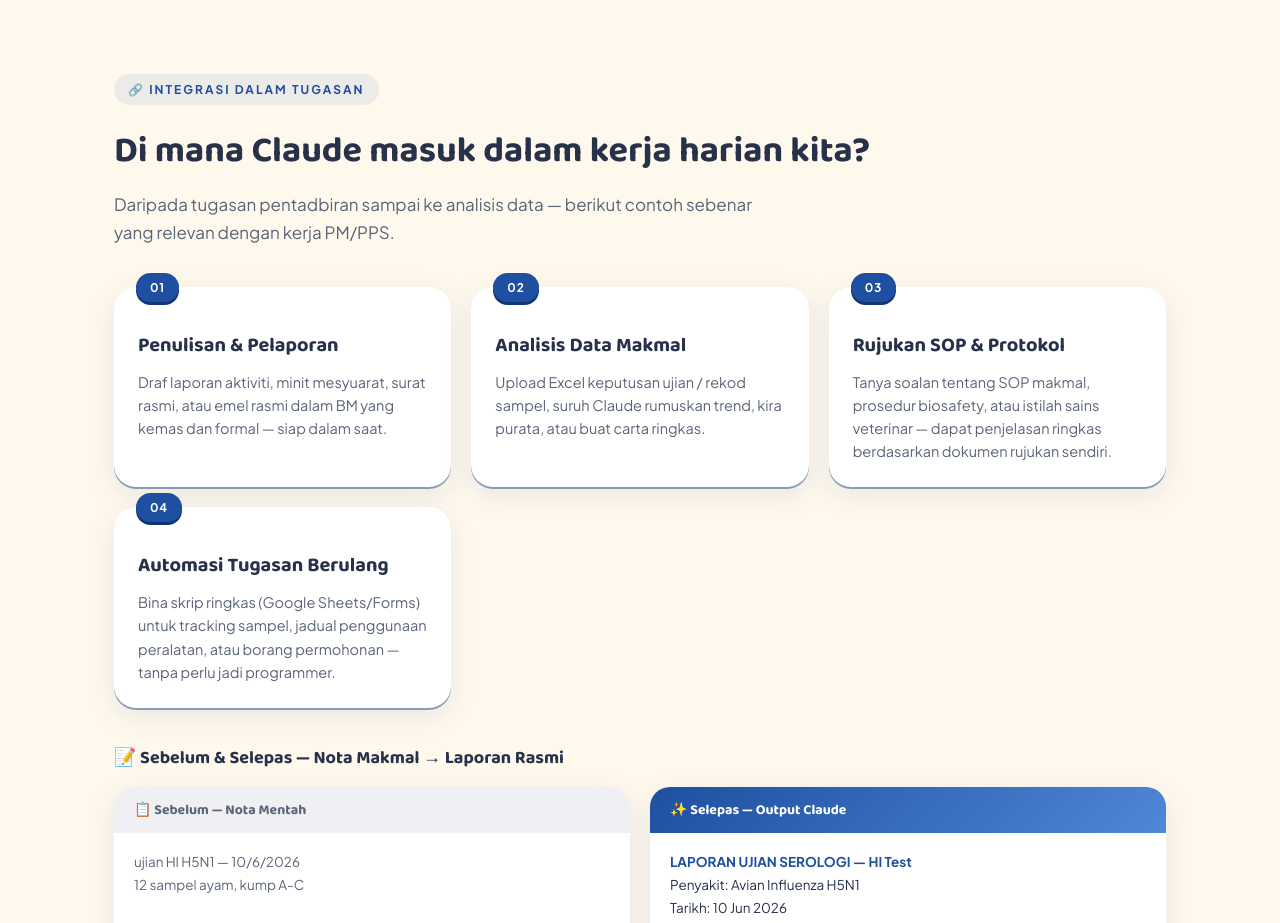
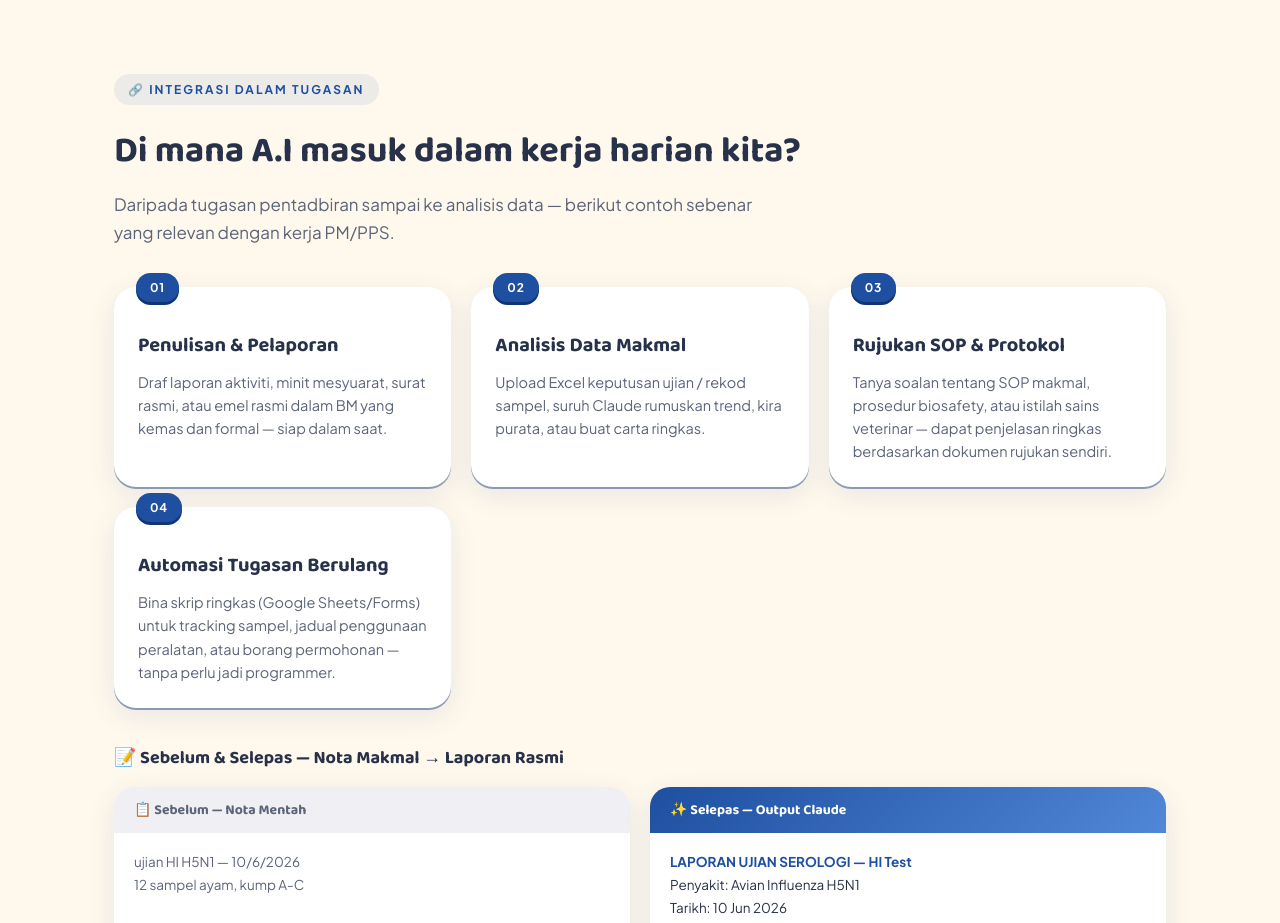
Before and after one commit to lappsdvs/ai, a plain HTML site: page index.html in a window 1280 px wide. Shown: the part 2380-3303 px from the top of the page. Drawn offline with Linux system fonts and the light colour scheme; a script that the page names is missing.

Commit message:
feat: tukar claude ke A.I

```diff
--- a/index.html
+++ b/index.html
@@ -696,7 +696,7 @@
 <div id="integrasi">
   <div class="section-wrap">
     <div class="eyebrow">🔗 Integrasi dalam Tugasan</div>
-    <h2>Di mana Claude masuk dalam kerja harian kita?</h2>
+    <h2>Di mana A.I masuk dalam kerja harian kita?</h2>
     <p class="lede">Daripada tugasan pentadbiran sampai ke analisis data — berikut contoh sebenar yang relevan dengan kerja PM/PPS.</p>
 
     <div class="grid grid-2">
```
